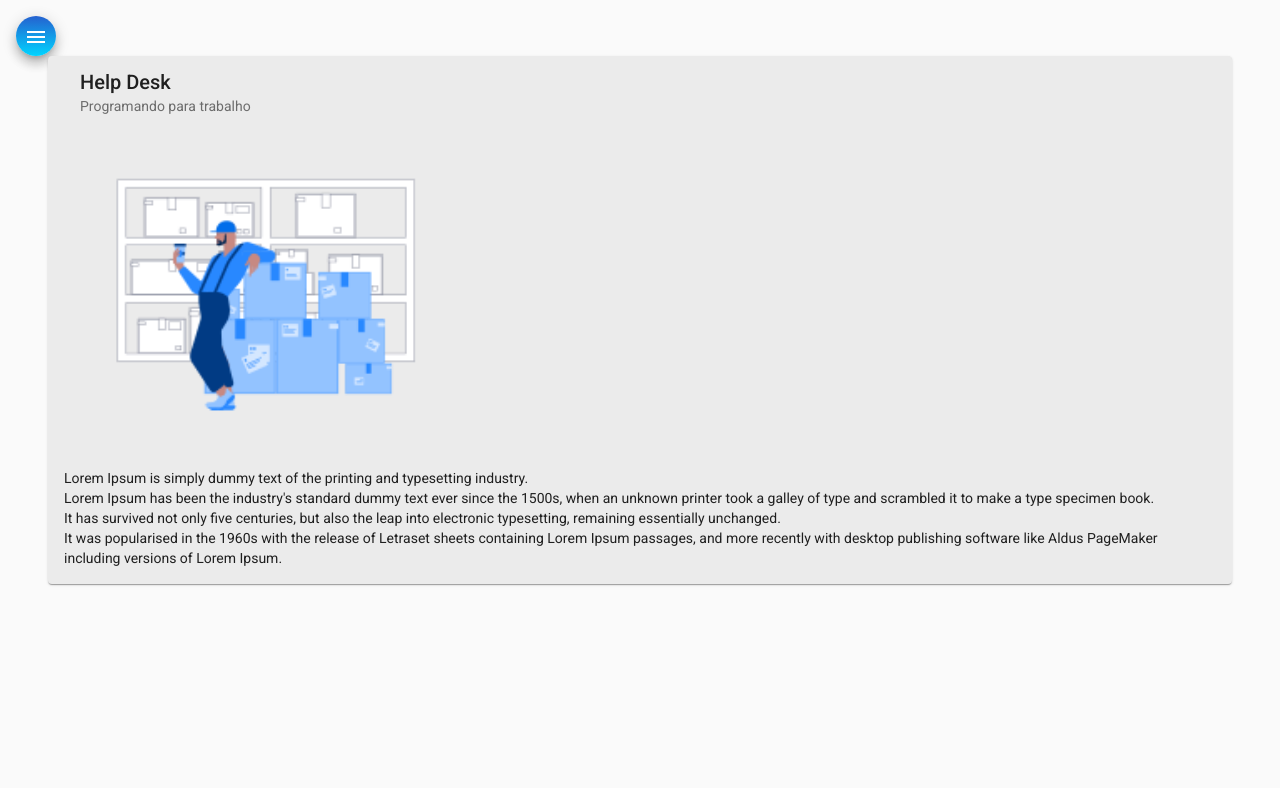
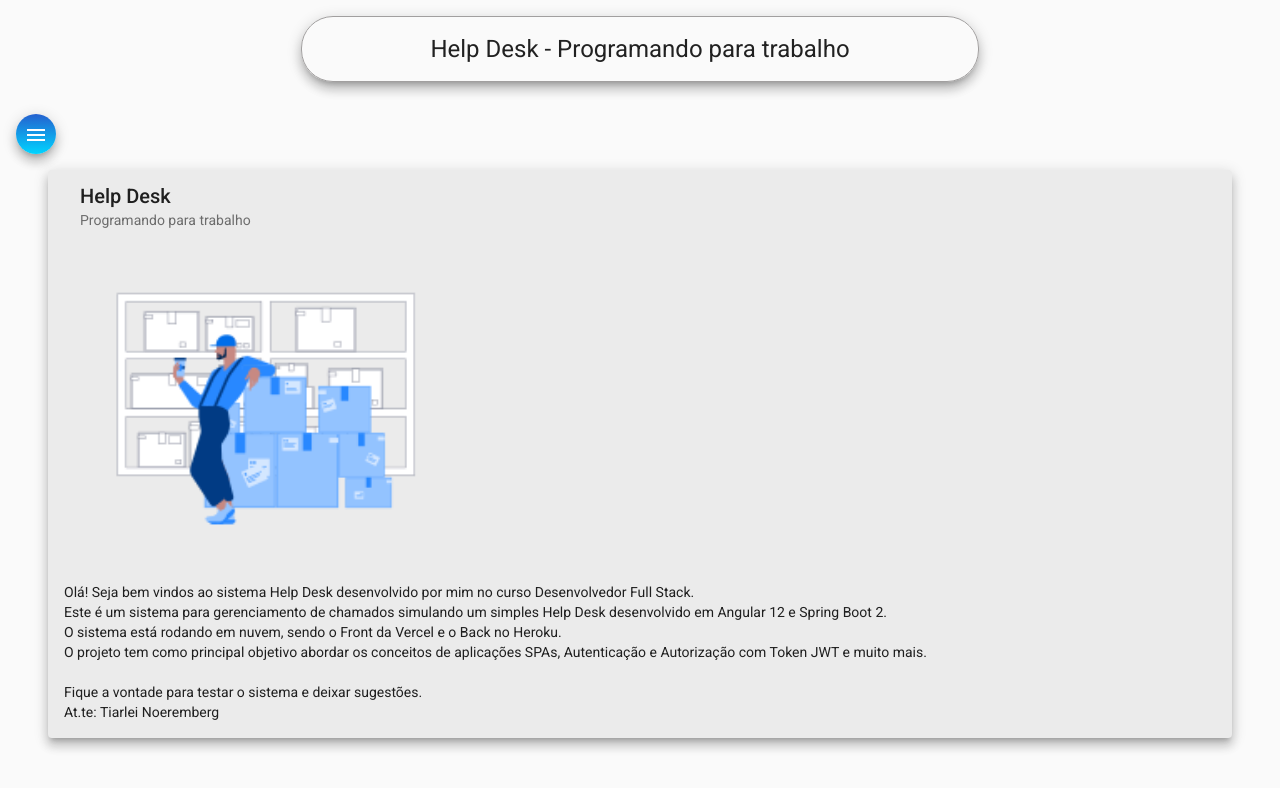
Before and after one commit to TiarleiNoeremberg/helpDesk-front, an Angular app: page /home in a window 1280 px wide. Shown: the top 788 px of the page. Built offline with nearby package versions, Linux system fonts and the light colour scheme.

Commit message:
HTML e CSS para HEADER

```diff
--- a/src/app/components/header/header.component.css
+++ b/src/app/components/header/header.component.css
@@ -0,0 +1,12 @@
+.container {
+    display: flex;
+    align-items: center;
+    justify-content: center;
+}
+
+h1 {
+    margin-top: 1rem;
+    border: 1px solid rgb(161, 159, 159);
+    padding: 1rem 10%;
+    border-radius: 2rem;
+}
--- a/src/app/components/header/header.component.html
+++ b/src/app/components/header/header.component.html
@@ -1 +1,3 @@
-<p>header works!</p>
+<div class="container">
+    <h1 class="mat-elevation-z8">Help Desk - Programando para trabalho</h1>
+</div>
--- a/src/app/components/home/home.component.css
+++ b/src/app/components/home/home.component.css
@@ -1,11 +1,12 @@
 .card {
     width: 90%;
-    margin: auto;
+    margin: 1rem auto;
     background-color: rgb(235, 235, 235);
 }
 
 img {
     height: 20rem;
     width: auto;
-    position: initial;
+    align-items: center;
+    justify-content: center;
 }
--- a/src/app/components/home/home.component.html
+++ b/src/app/components/home/home.component.html
@@ -1,4 +1,4 @@
-<mat-card class="card">
+<mat-card class="card mat-elevation-z8">
     <mat-card-header>
       <mat-card-title>Help Desk</mat-card-title>
       <mat-card-subtitle>Programando para trabalho</mat-card-subtitle>
@@ -6,14 +6,12 @@
     <img mat-card-image src="assets/img/home-image.png" alt="Imagem Home Help Desk">
     <mat-card-content>
       <p>
-        Lorem Ipsum is simply dummy text of the printing and typesetting industry.<br/>
-        Lorem Ipsum has been the industry's standard dummy text ever since the 1500s,
-        when an unknown printer took a galley of type and scrambled it to make a type
-        specimen book.<br/> It has survived not only five centuries, but also the leap
-        into electronic typesetting, remaining essentially unchanged.<br/> It was popularised
-        in the 1960s with the release of Letraset sheets containing Lorem Ipsum passages,
-        and more recently with desktop publishing software like Aldus PageMaker including
-        versions of Lorem Ipsum.
+        Olá! Seja bem vindos ao sistema Help Desk desenvolvido por mim no curso Desenvolvedor Full Stack.<br/>
+        Este é um sistema para gerenciamento de chamados simulando um simples Help Desk desenvolvido em Angular 12 e Spring Boot 2.<br/>
+        O sistema está rodando em nuvem, sendo o Front da Vercel e o Back no Heroku.<br/>
+        O projeto tem como principal objetivo abordar os conceitos de aplicações SPAs, Autenticação e Autorização com Token JWT e muito mais.<br/><br/>
+        Fique a vontade para testar o sistema e deixar sugestões.<br/>
+        At.te: Tiarlei Noeremberg
       </p>
     </mat-card-content>
 
--- a/src/app/components/nav/nav.component.html
+++ b/src/app/components/nav/nav.component.html
@@ -26,6 +26,7 @@
     </mat-drawer>
 
     <div class="sidenav-content">
+        <app-header></app-header>
       <button class="menu mat-elevation-z8" (click)="drawer.toggle()" mat-icon-button>
         <mat-icon>menu</mat-icon>
       </button>
```
